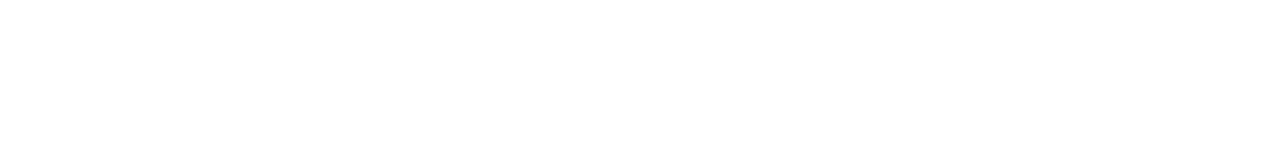
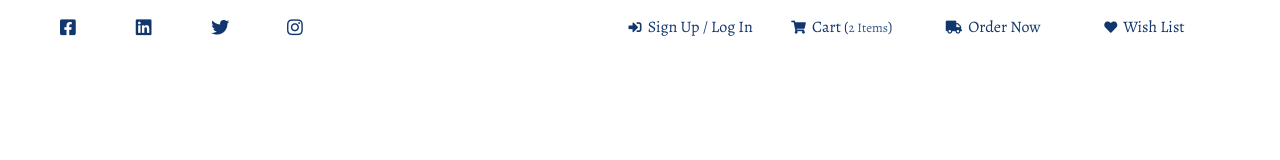
Before and after one commit to Mahesh-yadav/furniture-store, a website: page index.html in a window 1280 px wide. Drawn offline with nearby package versions, Linux system fonts and the light colour scheme.

Commit message:
add header social links and first nav

```diff
--- a/index.html
+++ b/index.html
@@ -3,11 +3,67 @@
 <head>
     <meta charset="UTF-8">
     <meta name="viewport" content="width=device-width, initial-scale=1.0">
+
+    <link rel="shortcut icon" href="./images/logo.png" type="image/x-icon">
     <title>Furniture Store</title>
 
+    <link href="https://fonts.googleapis.com/css2?family=Alegreya:ital,wght@0,400;0,500;0,700;0,800;1,400;1,500;1,700;1,800&display=swap" rel="stylesheet">
+    <link rel="stylesheet" href="./node_modules/@fortawesome/fontawesome-free/css/all.css">
+    <link rel="stylesheet" href="./styles.css">
     <!-- <script src="https://kit.fontawesome.com/a78928499e.js" crossorigin="anonymous"></script> -->
 </head>
 <body>
-
+    <header class="header-container">
+        <ul class="social-icons">
+            <li class="social-icon-item">
+                <a href="#" class="social-icon-link">
+                    <i class="fab fa-facebook-square social-icon"></i>
+                </a>
+            </li>
+            <li class="social-icon-item">
+                <a href="#" class="social-icon-link">
+                    <i class="fab fa-linkedin social-icon"></i>
+                </a>
+            </li>
+            <li class="social-icon-item">
+                <a href="#" class="social-icon-link">
+                    <i class="fab fa-twitter social-icon"></i>
+                </a>
+            </li>
+            <li class="social-icon-item">
+                <a href="#" class="social-icon-link">
+                    <i class="fab fa-instagram social-icon"></i>
+                </a>
+            </li>
+        </ul>
+        <nav class="first-nav">
+            <ul class="first-nav-list">
+                <li class="first-nav-item">
+                    <a href="#" class="first-nav-link">
+                        <i class="fas fa-sign-in-alt"></i>
+                        <span class="word-nowrap">Sign Up</span> / <span  class="word-nowrap">Log In</span>
+                    </a>
+                </li>
+                <li class="first-nav-item">
+                    <a href="#" class="first-nav-link">
+                        <i class="fas fa-shopping-cart"></i>
+                        Cart (<span class="item-count">2 Items</span>)
+                    </a>
+                </li>
+                <li class="first-nav-item">
+                    <a href="#" class="first-nav-link">
+                        <i class="fas fa-truck"></i>
+                        Order Now
+                    </a>
+                </li>
+                <li class="first-nav-item">
+                    <a href="#" class="first-nav-link">
+                        <i class="fas fa-heart"></i>
+                        Wish List
+                    </a>
+                </li>
+            </ul>
+        </nav>
+    </header>
 </body>
 </html>
--- a/styles.css
+++ b/styles.css
@@ -0,0 +1,92 @@
+html{
+    box-sizing: border-box;
+    font-size: 10px;
+}
+
+*{
+    box-sizing: inherit;
+    margin: 0;
+    padding: 0;
+}
+
+body{
+    margin: 0;
+    font-family: "Alegreya", serif;
+}
+
+.header-container{
+    display: grid;
+    grid-template-columns: minmax(6rem, 1fr) repeat(8, minmax(min-content, 16rem)) minmax(6rem, 1fr);
+    grid-template-rows: repeat(3, min-content);
+    row-gap: 1.6rem;
+    margin-top: 1.6rem;
+}
+
+.social-icons{
+    grid-column: 2 / 4;
+    grid-row: 1 / 2;
+    list-style: none;
+    display: grid;
+    grid-template-columns: repeat(auto-fit, minmax(5rem, 1fr));
+    align-items: center;
+}
+
+.social-icon{
+    font-size: 1.8rem;
+    color: #12376e;
+    transition: transform .2s;
+}
+
+.social-icon:hover{
+    color: #34598f;
+    transform: rotateZ(360deg);
+}
+
+.first-nav{
+    grid-column: 6 / 10;
+    grid-row: 1 / 2;
+}
+
+.first-nav-list{
+    list-style: none;
+    display: grid;
+    grid-template-columns: repeat(auto-fit, minmax(10rem, 1fr));
+    align-items: center;
+}
+
+.first-nav-link{
+    text-decoration: none;
+    color: #12376e;
+    font-size: 1.6rem;
+    display: inline-block;
+    width: 100%;
+    text-align: center;
+}
+
+.first-nav-link::after{
+    content: '';
+    width: 0;
+    height: .1rem;
+    background-color: #12376e;
+    display: block;
+    margin:  0 auto;
+    transition: width .2s cubic-bezier(.55, 0, .98, .54);
+}
+
+.first-nav-link:hover::after{
+    width: 100%;
+}
+
+.first-nav-link i{
+    font-size: 1.3rem;
+    margin-right: .3rem;
+}
+
+.first-nav-link .item-count{
+    font-size: 1.3rem;
+    color: #34598f;
+}
+
+.word-nowrap{
+    white-space: nowrap;
+}
```
